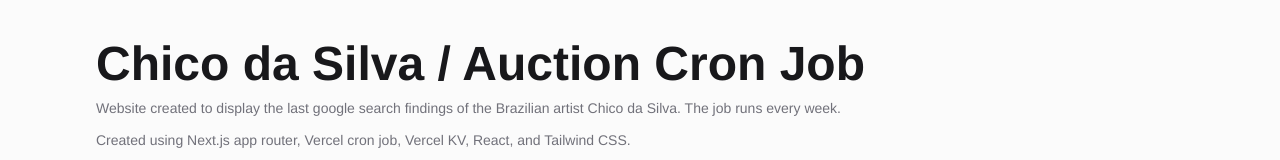
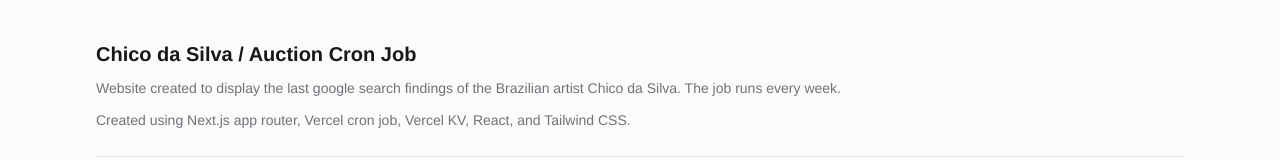
Before and after one commit to julianogwarp/cds-search, a Next.js app: page / in a window 1280 px wide. Shown: the top 160 px of the page. Built offline with nearby package versions, Linux system fonts and the light colour scheme; no server answers; the database is empty.

Commit message:
title fix

```diff
--- a/src/app/page.tsx
+++ b/src/app/page.tsx
@@ -38,7 +38,7 @@
   return (
     <>
       <section className="pt-10 flex justify-center flex-col gap-2 px-4 md:px-24">
-        <h1 className="font-bold text-zinc-900 text-xl md:text-5xl">
+        <h1 className="font-bold text-zinc-900 text-xl md:text-xl">
           Chico da Silva / Auction Cron Job
         </h1>
         <div>
```
